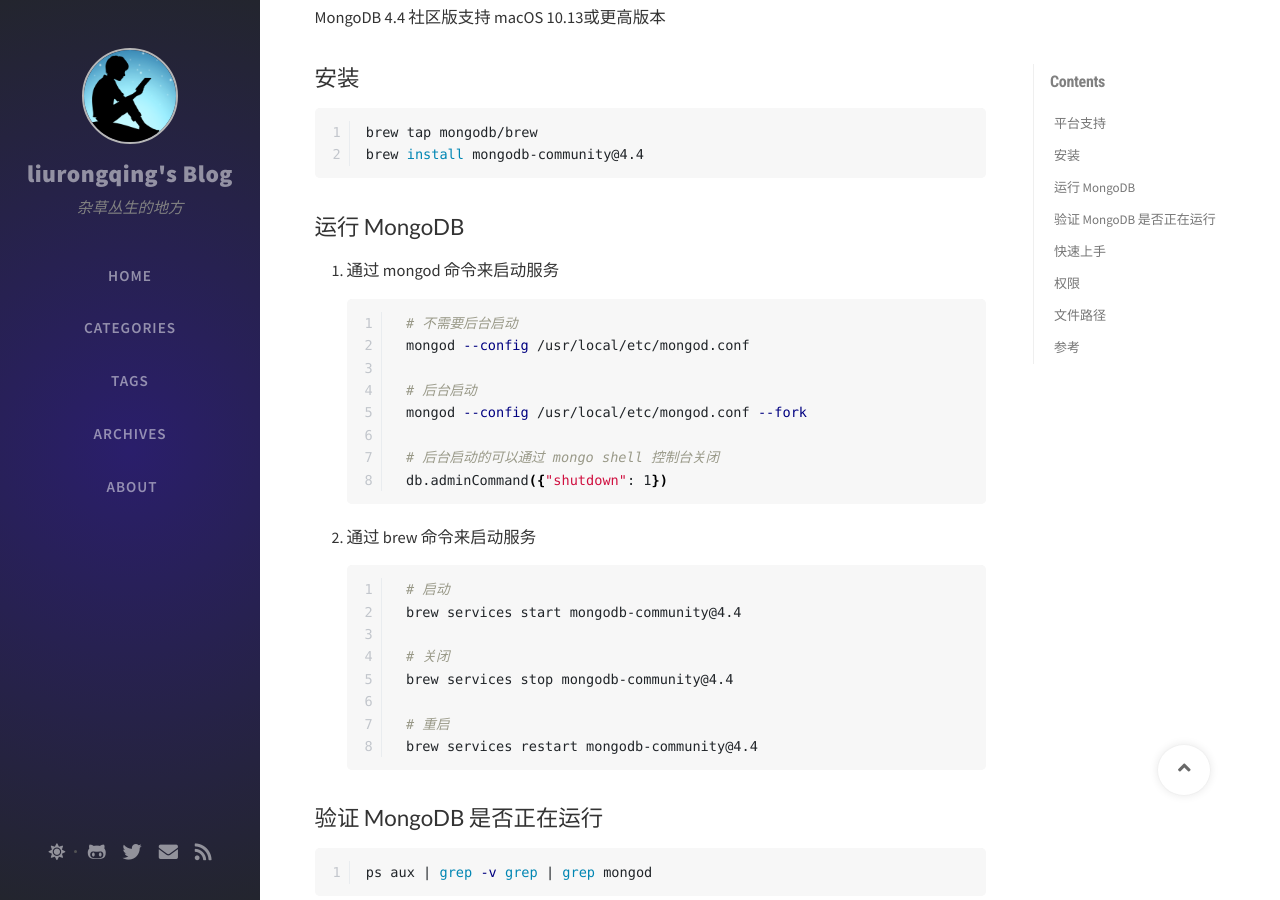
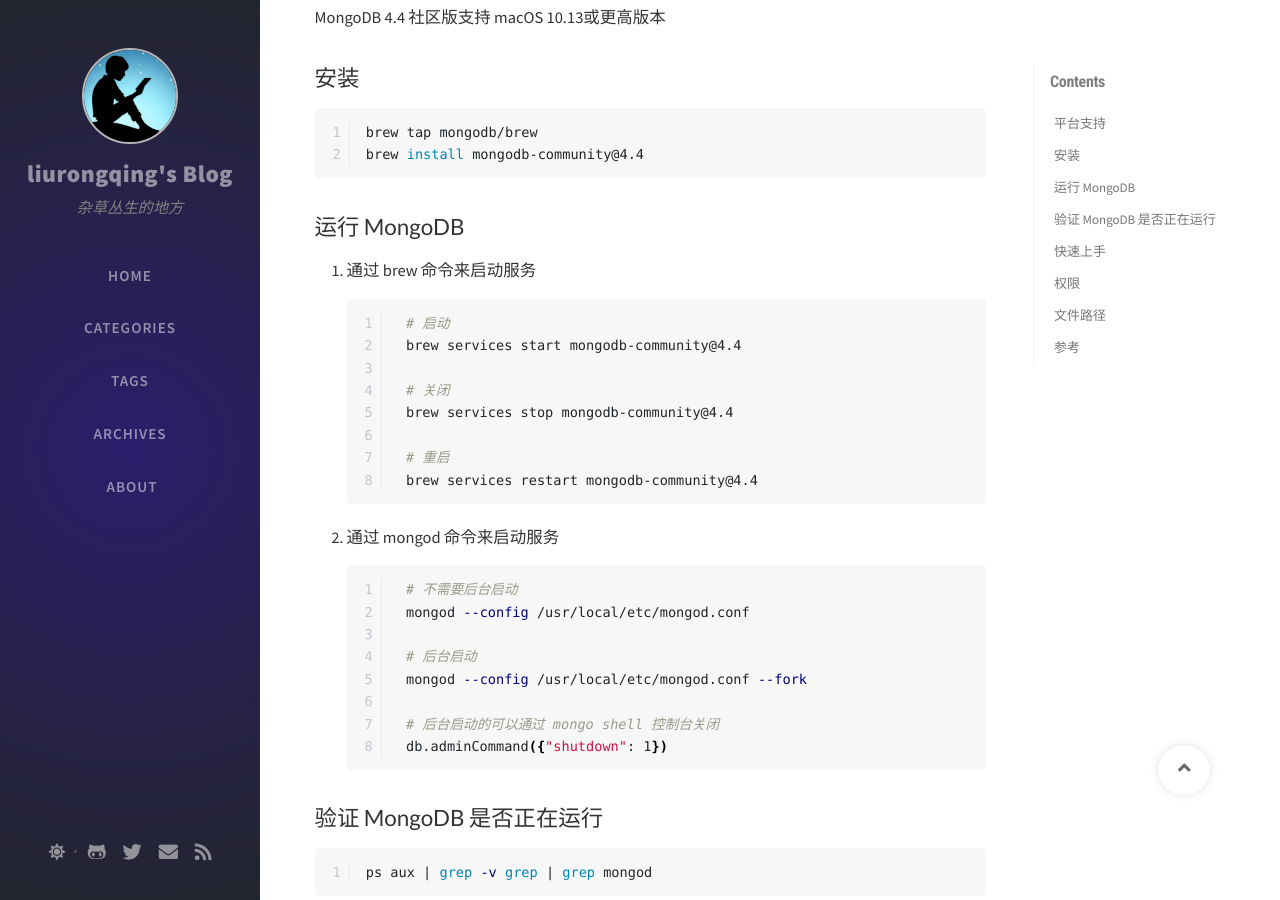
Before and after one commit to liurongqing/liurongqing, a Jekyll site: the page built from _posts/2020-02-02-macos-mongodb.md, in a window 1280 px wide and 900 px high, scrolled down 262 px. Built offline with Jekyll 4.4.1, drawn with Linux system fonts in a browser that asks for light colours; nearby versions of some CDN libraries; comment, search, counter and statistics services are not loaded; some of the changed lines change nothing that is shown; some of the changed text lies outside the part shown.

Commit message:
优化排版

````diff
--- a/_posts/2020-02-02-macos-mongodb.md
+++ b/_posts/2020-02-02-macos-mongodb.md
@@ -19,6 +19,19 @@
 
 ## 运行 MongoDB
 
+1. 通过 brew 命令来启动服务
+
+    ```bash
+    # 启动
+    brew services start mongodb-community@4.4
+
+    # 关闭
+    brew services stop mongodb-community@4.4
+
+    # 重启
+    brew services restart mongodb-community@4.4
+    ```
+
 1. 通过 mongod 命令来启动服务
 
     ```bash
@@ -30,18 +43,6 @@
 
     # 后台启动的可以通过 mongo shell 控制台关闭
     db.adminCommand({"shutdown": 1})
-    ```
-2. 通过 brew 命令来启动服务
-
-    ```bash
-    # 启动
-    brew services start mongodb-community@4.4
-
-    # 关闭
-    brew services stop mongodb-community@4.4
-
-    # 重启
-    brew services restart mongodb-community@4.4
     ```
 
 ## 验证 MongoDB 是否正在运行
@@ -85,4 +86,4 @@
 
 ## 参考
 
-[docs.mongodb.com](https://docs.mongodb.com/manual/tutorial/install-mongodb-on-os-x/)
+https://docs.mongodb.com/manual/tutorial/install-mongodb-on-os-x/
````
